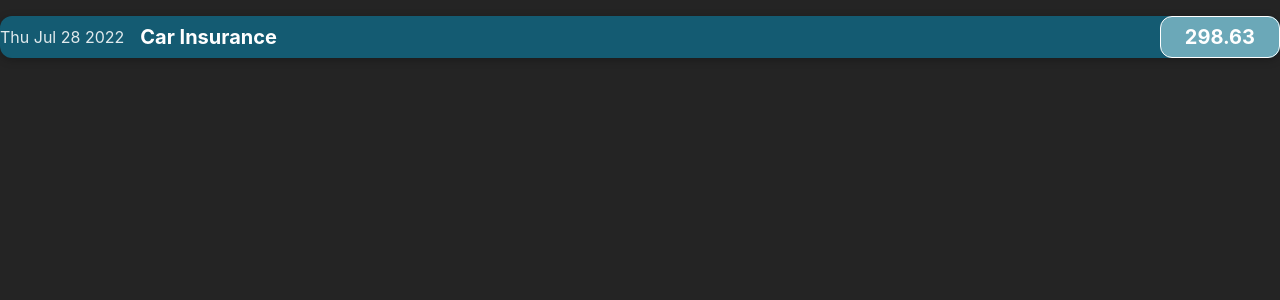
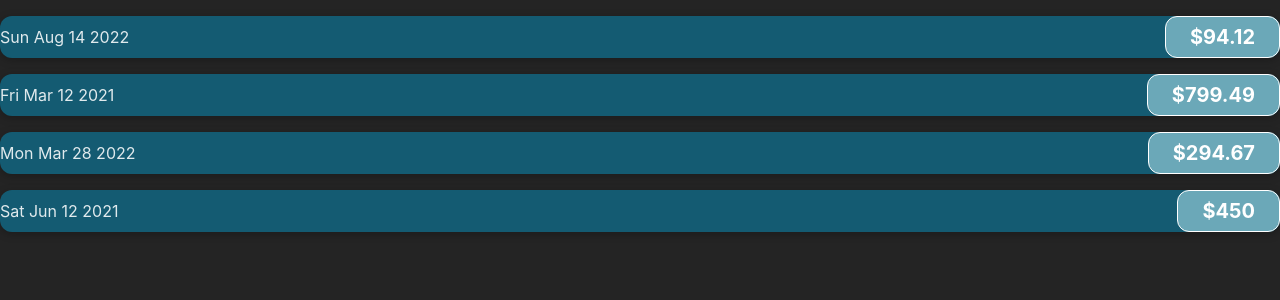
Before and after one commit to metalhead5209/react-expense-tracker, a React (Vite) app: page / in a window 1280 px wide. Shown: the top 300 px of the page. Built offline with nearby package versions, Linux system fonts and the light colour scheme.

Commit message:
made component reusable by adding props

```diff
--- a/src/App.jsx
+++ b/src/App.jsx
@@ -2,9 +2,43 @@ import "./App.css";
 import ExpenseItem from "./components/ExpenseItem/ExpenseItem";
 
 function App() {
+
+  const expenses = [
+    {
+      id: 'e1',
+      title: 'Toilet Paper',
+      amount: 94.12,
+      date: new Date(2022, 7, 14),
+    },
+    { id: 'e2',
+      title: 'New TV',
+      amount: 799.49,
+      date: new Date(2021, 2, 12)
+    },
+    {
+      id: 'e3',
+      title: 'Car Insurance',
+      amount: 294.67,
+      date: new Date(2022, 2, 28),
+    },
+    {
+      id: 'e4',
+      title: 'New Desk (Wooden)',
+      amount: 450,
+      date: new Date(2021, 5, 12),
+    }
+  ];
+
+
   return (
     <div className="App">
-      <ExpenseItem />
+      <ExpenseItem tite={expenses[0].title} amount={expenses[0].amount} date={expenses[0].date} />
+
+      <ExpenseItem tite={expenses[1].title} amount={expenses[1].amount} date={expenses[1].date} />
+
+      <ExpenseItem tite={expenses[2].title} amount={expenses[2].amount} date={expenses[2].date} />
+
+      <ExpenseItem tite={expenses[3].title} amount={expenses[3].amount} date={expenses[3].date} />
     </div>
   );
 }
--- a/src/components/ExpenseItem/ExpenseItem.jsx
+++ b/src/components/ExpenseItem/ExpenseItem.jsx
@@ -1,18 +1,15 @@
 import React from "react";
 import './ExpenseItem.css';
 
-const ExpenseItem = () => {
+const ExpenseItem = (props) => {
 
-  const expenseDate = new Date(2022, 6, 28);
-  const expenseTitle = "Car Insurance";
-  const expenseAmount = 298.63;
 
   return (
     <div className="expense-item">
-      <div> {expenseDate.toDateString()} </div>
+      <div> {props.date.toDateString()} </div>
       <div className="expense-item__description">
-        <h2>{expenseTitle}</h2>
-        <div className="expense-item__price">{expenseAmount}</div>
+        <h2>{props.title}</h2>
+        <div className="expense-item__price">${props.amount}</div>
       </div>
     </div>
   );
```
